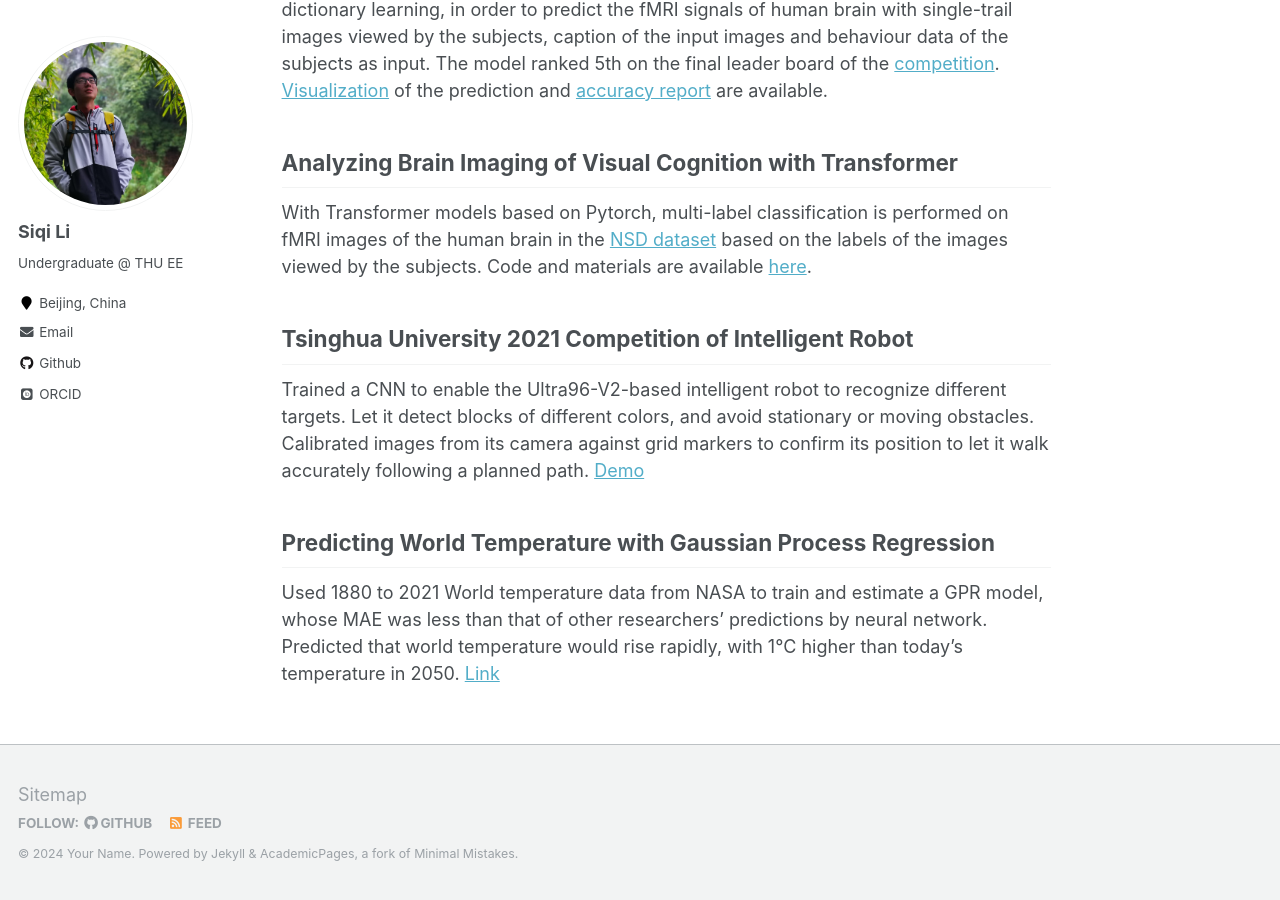
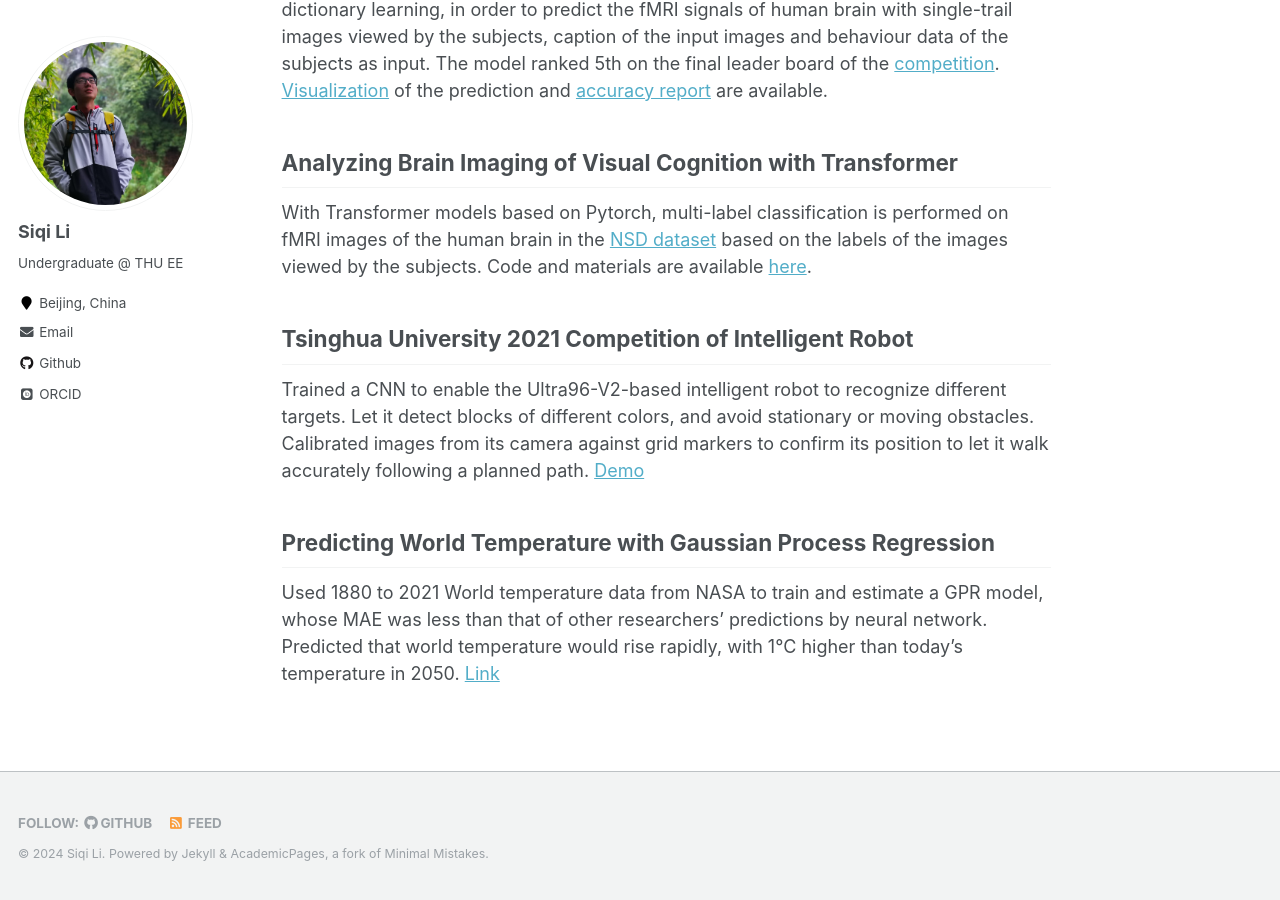
Before and after one commit to LSQamI/IamWho, a Jekyll site: the page built from _pages/about.md, in a window 1280 px wide and 900 px high, scrolled down 732 px. Built offline with Jekyll 4.4.1, drawn with Linux system fonts in a browser that asks for light colours; some web fonts are replaced.

Commit message:
edit footer

```diff
--- a/_config.yml
+++ b/_config.yml
@@ -9,7 +9,7 @@
 locale                   : "en-US"
 title                    : "Siqi Li / 李思齐"
 title_separator          : "-"
-name                     : &name "Your Name"
+name                     : &name "Siqi Li"
 description              : &description "personal description"
 url                      : https://lsqami.github.io # the base hostname & protocol for your site e.g. "https://mmistakes.github.io"
 baseurl                  : "/IamWho" # the subpath of your site, e.g. "/blog"
--- a/_includes/footer/custom.html
+++ b/_includes/footer/custom.html
@@ -1,3 +1,3 @@
 <!-- start custom footer snippets -->
-<a href="/sitemap/">Sitemap</a>
+<!-- <a href="/sitemap/">Sitemap</a> -->
 <!-- end custom footer snippets -->
```
